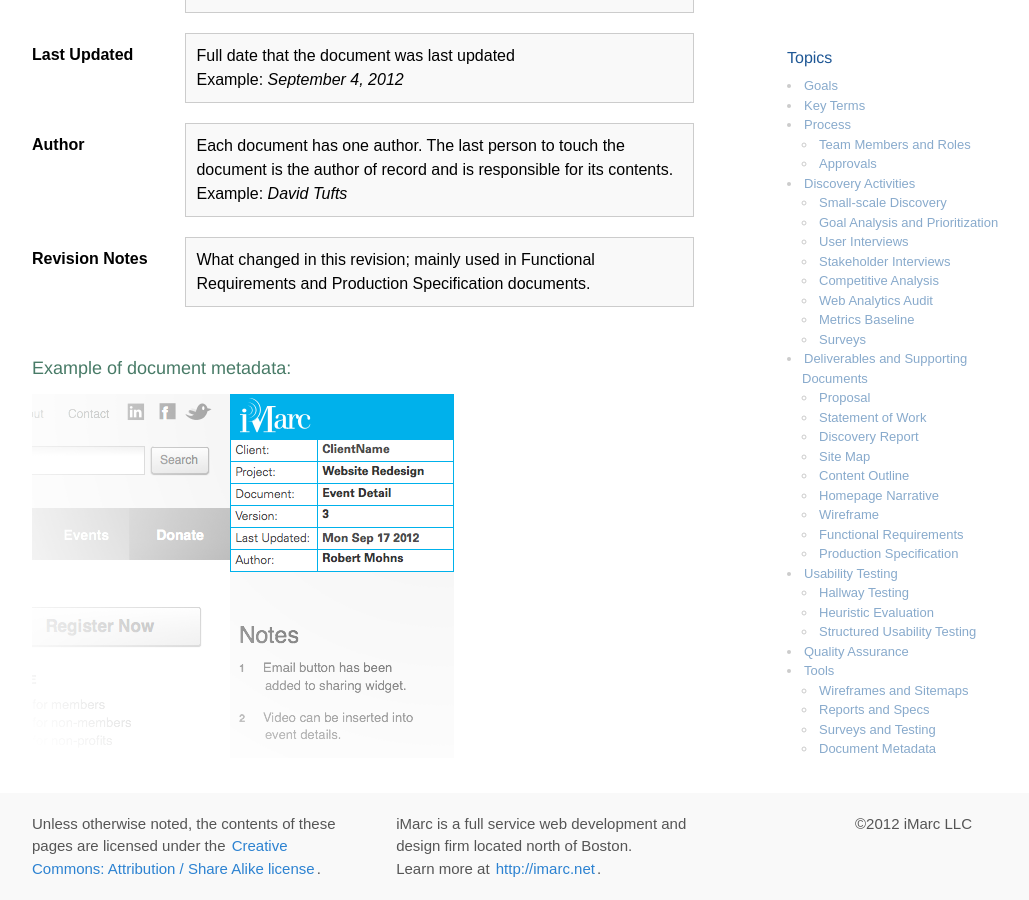
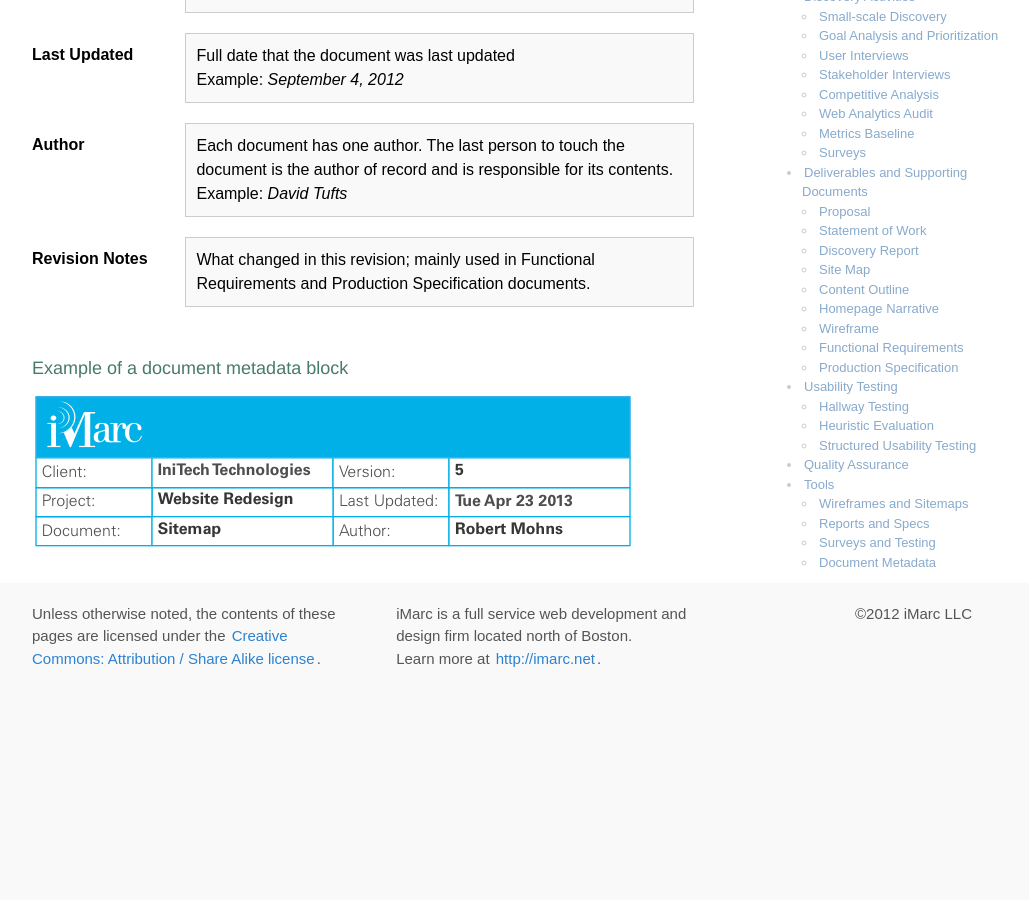
Before and after one commit to imarc/handbook, a Jekyll site: the page built from strategy.markdown, in a window 1280 px wide and 900 px high, scrolled down 19465 px. Shown: the whole window, without its empty margins (118-1147 px from the left). Built offline with Jekyll 4.4.1, drawn with Linux system fonts in a browser that asks for light colours; nearby versions of some CDN libraries; after the commit the page ends 20155 px from its top, so only the background shows below that.

Commit message:
New metadata block picture

```diff
--- a/strategy.markdown
+++ b/strategy.markdown
@@ -640,6 +640,5 @@
 Revision Notes
 :	What changed in this revision; mainly used in Functional Requirements and Production Specification documents.
 
-#### Example of document metadata:
-
-![Wireframe title, date, annotations](img/strategy/metadata-wireframe.png)
+#### Example of a document metadata block
+![Example metadata block](img/strategy/metadata.png)
```
Also changed, not shown: img/strategy/metadata.png (added).
